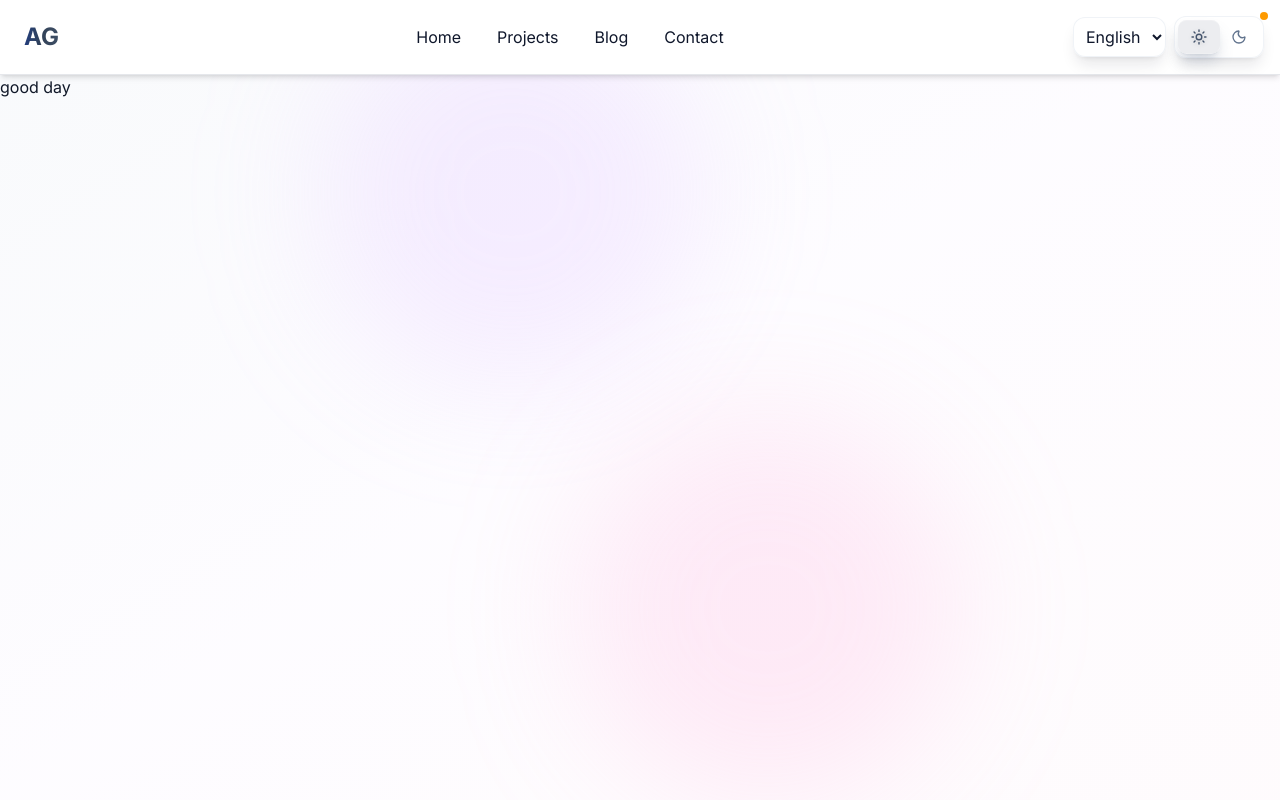
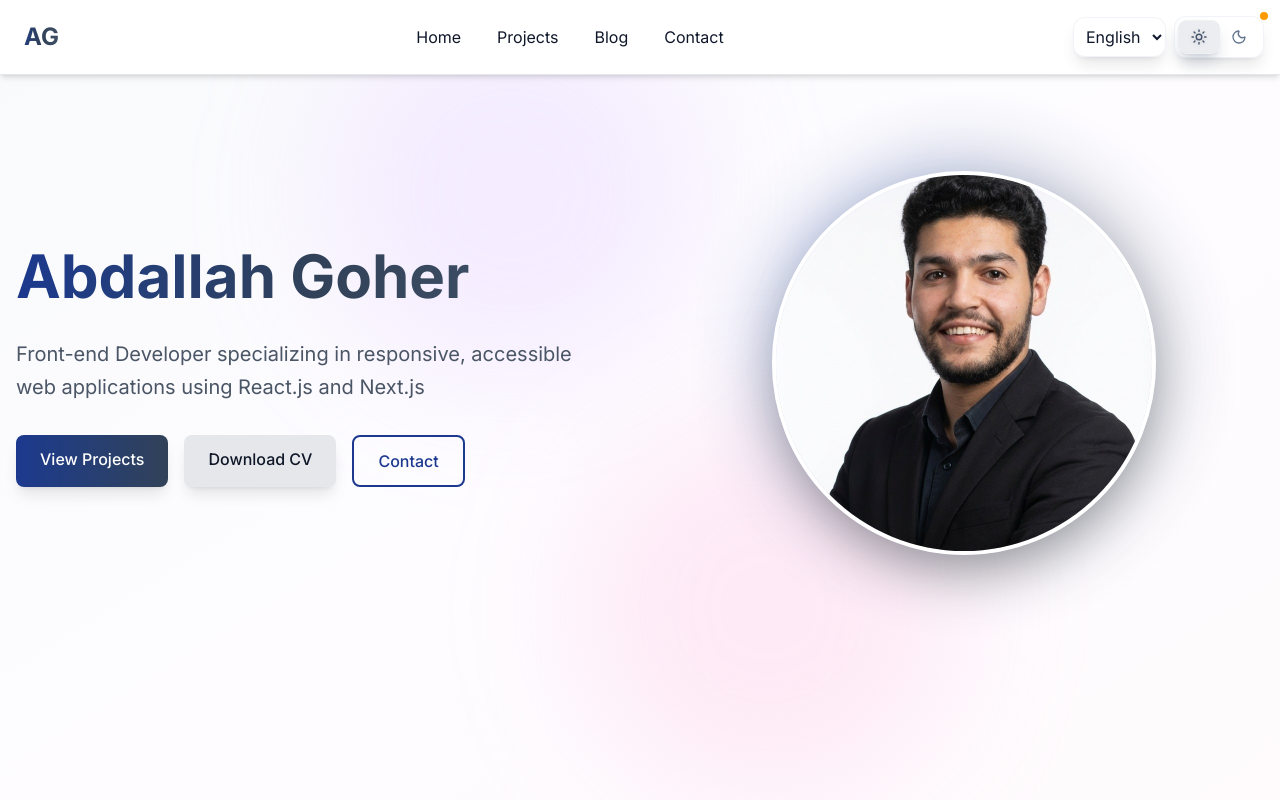
Before and after one commit to Abdogoher/Abdallah-Portfoilo, a Next.js app: page /en in a window 1280 px wide. Built offline with nearby package versions, Linux system fonts and the light colour scheme.

Commit message:
create hero section

```diff
--- a/app/[locale]/page.tsx
+++ b/app/[locale]/page.tsx
@@ -1,8 +1,10 @@
-// import { useLocale } from "next-intl";
+import { useLocale } from "next-intl";
+
+import Hero from "@/sections/Hero";
 
 
 export default function Home() {
-  // const locale = useLocale();
+  const locale = useLocale();
   return (
     <main id="main-content" className="focus:outline-none" tabIndex={-1}>
       <a
@@ -11,7 +13,7 @@ export default function Home() {
       >
         Skip to main c~ontent
       </a>
-        good day
+        <Hero locale={locale} />
     </main>
   );
 }
--- /dev/null
+++ b/sections/Hero.tsx
@@ -0,0 +1,79 @@
+"use client";
+import { useTranslations } from "next-intl";
+import { motion } from "framer-motion";
+import Link from "next/link";
+import Image from "next/image";
+const Hero = ({ locale }: { locale: string }) => {
+  const t = useTranslations("Hero");
+  return (
+    <section
+      className="container mx-auto px-4  py-16 md:py-24 flex md:flex-row items-center gap-12"
+      aria-labelledby="hero-heading"
+    >
+      <motion.div
+        initial={{ opacity: 0, y: 20 }}
+        animate={{ opacity: 1, y: 0 }}
+        transition={{ duration: 0.6, delay: 0.2 }}
+        className="flex-1 order-2 sm:order-1 text-center md:text-left rtl:text-right"
+      >
+        <h1
+          id="hero-heading"
+          className="text-4xl md:text-5xl lg:text-6xl font-bold mb-4 bg-linear-to-r from-blue-900 via-slate-700 to-slate-600 dark:from-blue-400 dark:via-slate-400 dark:to-slate-300 bg-clip-text text-transparent leading-tight pb-2"
+        >
+          {t("name")}
+        </h1>
+        <p className="text-lg md:text-xl text-gray-600 dark:text-gray-300 mb-8 leading-relaxed">
+          {t("summary")}
+        </p>
+
+        {/* buttons  */}
+        <div className="flex flex-wrap gap-4 justify-center md:justify-start rtl:md:justify-start">
+          <Link
+            href={`/${locale}/projects`}
+            className="px-6 py-3 bg-linear-to-r from-blue-900 to-slate-700 text-white rounded-lg hover:from-blue-950 hover:to-slate-800 shadow-lg hover:shadow-xl transition-all duration-200 focus:outline-none focus:ring-2 focus:ring-blue-900 focus:ring-offset-2 font-medium"
+          >
+            {t("viewProjects")}
+          </Link>
+          <a
+            className="px-6 py-3 bg-gray-200 dark:bg-slate-700 text-gray-900 dark:text-white rounded-lg hover:bg-gray-300 dark:hover:bg-slate-600 shadow-lg hover:shadow-xl transition-all duration-200 focus:outline-none focus:ring-2 focus:ring-gray-500 focus:ring-offset-2 font-medium"
+            download
+            href="/CV Abdallah goher.pdf"
+            aria-label={t("downloadCVAria") || "Download CV as PDF"}
+          >
+            {t("downloadCV")}
+          </a>
+          <Link
+            href={`/${locale}/contact`}
+            className="px-6 py-3 border-2 border-blue-900 text-blue-900 dark:border-slate-400 dark:text-slate-300 rounded-lg hover:bg-blue-50 dark:hover:bg-slate-800 transition-all duration-200 focus:outline-none focus:ring-2 focus:ring-blue-900 focus:ring-offset-2 font-medium"
+          >
+            {t("contact")}
+          </Link>
+        </div>
+      </motion.div>
+      {/* portifolio image  */}
+      <motion.div
+        initial={{ opacity: 0, scale: 0.9 }}
+        animate={{ opacity: 1, scale: 1 }}
+        transition={{ duration: 0.6, delay: 0.2 }}
+        className="flex-1 order-1 sm:order-2 flex justify-center"
+      >
+        <div className="relative w-64 h-64 md:w-80 md:h-80 lg:w-96 lg:h-96">
+          <div
+            className="absolute inset-0 bg-linear-to-br from-blue-800 via-slate-600 to-slate-700 rounded-full blur-2xl opacity-30 animate-pulse"
+            aria-hidden="true"
+          ></div>
+          <Image
+            alt={`${t("profileImageAlt")} || ${t("name")}`}
+            fill
+            priority
+            className="rounded-full object-cover shadow-2xl relative z-10 border-4 border-white dark:border-slate-800"
+            src="/Abdallah_avatar.jpeg"
+            sizes="(max-width: 768px) 256px, (max-width: 1024px) 320px , 384px"
+          />
+        </div>
+      </motion.div>
+    </section>
+  );
+};
+
+export default Hero;
```
